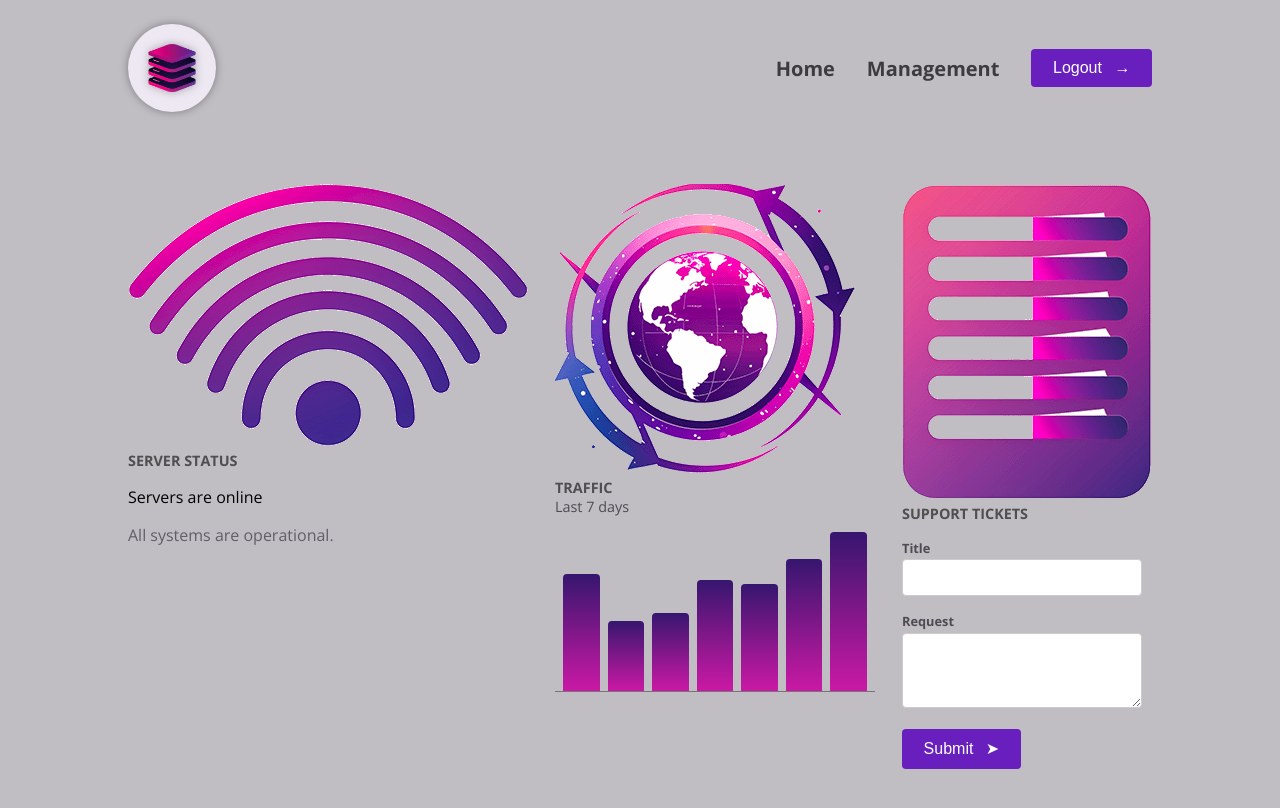
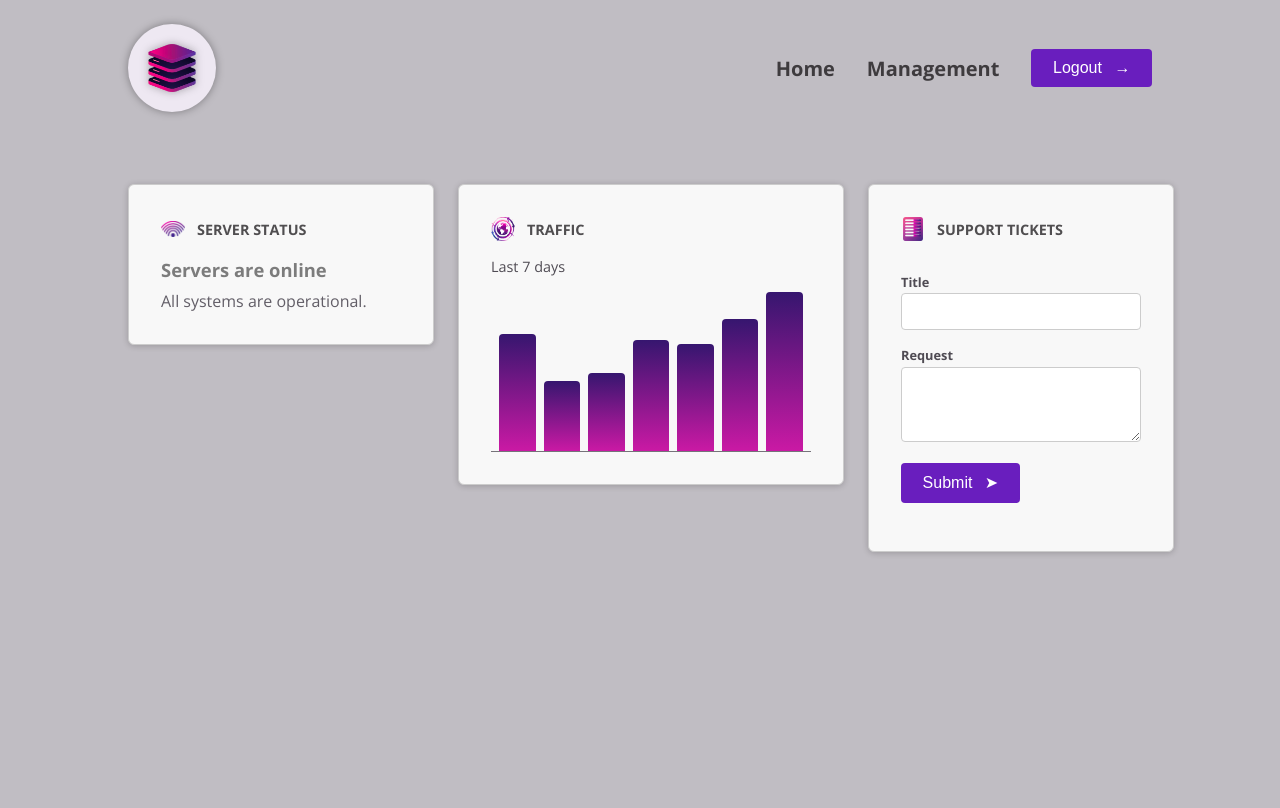
Before and after one commit to shinoby85/angular-udemy, an Angular app: page / in a window 1280 px wide. Shown: the top 808 px of the page. Built offline with nearby package versions, Linux system fonts and the light colour scheme.

Commit message:
Add host to style

```diff
--- a/src/app/dashboard/dashboard-item/dashboard-item.component.css
+++ b/src/app/dashboard/dashboard-item/dashboard-item.component.css
@@ -1,4 +1,4 @@
-.dashboard-item {
+:host {
   display: block;
   padding: 1rem;
   border: 1px solid #ccc;
@@ -7,7 +7,7 @@
   box-shadow: 0 1px 6px 0 rgba(0, 0, 0, 0.2);
 }
 
-.dashboard-item header {
+:host header {
   display: flex;
   padding: 0;
   gap: 0.75rem;
@@ -15,7 +15,7 @@
   margin-bottom: 1rem;
 }
 
-.dashboard-item header img {
+:host header img {
   width: 1.5rem;
   height: 1.5rem;
   object-fit: contain;
@@ -29,7 +29,7 @@ h2 {
 }
 
 @media (min-width: 768px) {
-  .dashboard-item {
+  :host {
     padding: 2rem;
   }
 }
--- a/src/app/dashboard/server-status/server-status.component.css
+++ b/src/app/dashboard/server-status/server-status.component.css
@@ -1,9 +1,9 @@
-#status {
+:host {
   display: block;
   width: 15rem;
 }
 
-.status p:first-of-type {
+:host p:first-of-type {
   font-weight: bold;
   animation: pulse 2s infinite;
   margin: 0 0 0.5rem 0;
--- a/src/app/dashboard/server-status/server-status.component.html
+++ b/src/app/dashboard/server-status/server-status.component.html
@@ -1,4 +1,3 @@
-<div id="status">
 @if (currentStatus === 'online') {
   <p>Servers are online</p>
   <p>All systems are operational.</p>
@@ -9,4 +8,3 @@
   <p>Server status is unknown</p>
   <p>Fetching server status failed.</p>
 }
-</div>
--- a/src/app/dashboard/tickets/tickets.component.css
+++ b/src/app/dashboard/tickets/tickets.component.css
@@ -1,33 +1,33 @@
-#tickets {
+:host {
   display: flex;
   flex-direction: column;
   gap: 1.5rem;
 }
 
-#tickets ul {
+:host ul {
   list-style: none;
   margin: 0;
   padding: 0;
   width: 15rem;
 }
 
-#tickets li {
+:host li {
   margin: 0.5rem 0;
 }
 
-#tickets p {
+:host p {
   margin: 0;
   color: #4f4b53;
 }
 
-#tickets h2 {
+:host h2 {
   margin: 0;
   font-size: 1.1rem;
   color: #38343c;
 }
 
 @media (min-width: 768px) {
-  #tickets {
+  :host {
     flex-direction: row;
   }
 }
--- a/src/app/dashboard/tickets/tickets.component.html
+++ b/src/app/dashboard/tickets/tickets.component.html
@@ -1,3 +1 @@
-<div id="new-ticket">
-  <app-new-ticket/>
-</div>
+<app-new-ticket/>
--- a/src/app/dashboard/traffic/traffic.component.css
+++ b/src/app/dashboard/traffic/traffic.component.css
@@ -1,4 +1,4 @@
-#traffic {
+:host {
   display: block;
   width: 15rem;
 }
@@ -26,7 +26,7 @@ p {
 }
 
 @media (min-width: 768px) {
-  #traffic {
+  :host {
     width: 20rem;
   }
 }
--- a/src/app/dashboard/traffic/traffic.component.html
+++ b/src/app/dashboard/traffic/traffic.component.html
@@ -1,9 +1,7 @@
-<div id="traffic">
-  <p>Last 7 days</p>
+<p>Last 7 days</p>
 
-  <div id="chart">
-    @for (dataPoint of dummyTrafficData; track dataPoint.id) {
-      <div [style.height]="(dataPoint.value / maxTraffic) * 100 + '%'"></div>
-    }
-  </div>
+<div id="chart">
+  @for (dataPoint of dummyTrafficData; track dataPoint.id) {
+    <div [style.height]="(dataPoint.value / maxTraffic) * 100 + '%'"></div>
+  }
 </div>
--- a/src/app/shared/control/control.component.ts
+++ b/src/app/shared/control/control.component.ts
@@ -7,9 +7,6 @@ import {Component, input, ViewEncapsulation} from '@angular/core';
   templateUrl: './control.component.html',
   styleUrl: './control.component.css',
   encapsulation: ViewEncapsulation.None,
-  host: {
-    class: 'control'
-  }
 })
 export class ControlComponent {
   label = input<string>();
```
Lines whose indentation alone changed are shown as unchanged.
